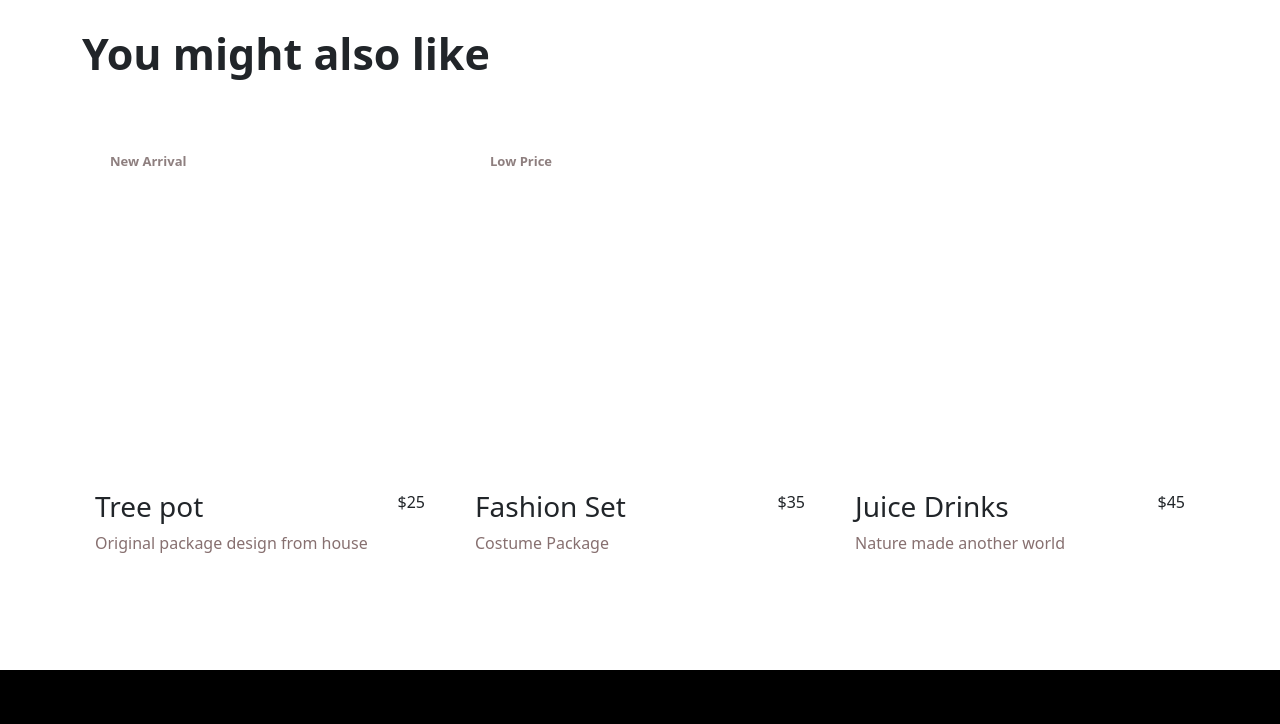
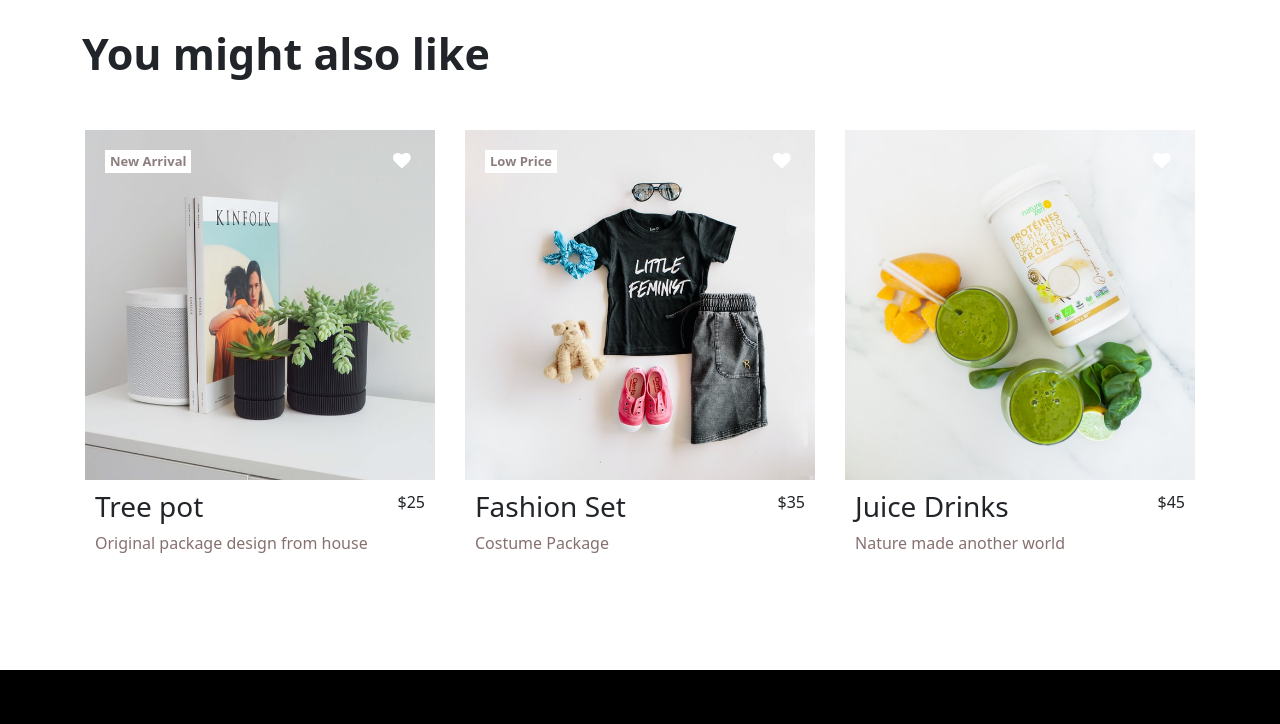
Before and after one commit to SENTHIL-7/web-template, a plain HTML site: page product-detail.html in a window 1280 px wide. Shown: the part 1020-1744 px from the top of the page. Drawn offline with nearby package versions, Linux system fonts and the light colour scheme.

Commit message:
update product details

```diff
--- a/product-detail.html
+++ b/product-detail.html
@@ -157,7 +157,7 @@
     <div class="FeaturedProductsContainer">
 
       <div class="fpBox">
-        <div class="fpBox1">
+        <div class="fpBox1" style="background: url(image/p1.jpeg) ;  background-size: cover; ">
           <span>New Arrival</span>
           <i class="fa fa-heart" aria-hidden="true"></i>
         </div>
@@ -172,7 +172,8 @@
 
 
       <div class="fpBox fpboxc2">
-        <div class="fpBox2">
+        <div class="fpBox2" style=" background: url(image/p2.jpeg) ;
+        background-size: cover;">
           <span>Low Price</span>
           <i class="fa fa-heart" aria-hidden="true"></i>
         </div>
@@ -185,7 +186,8 @@
         </div>
       </div>
       <div class="fpBox ">
-        <div class="fpBox3">
+        <div class="fpBox3" style=" background: url(image/p3.jpeg) ;
+        background-size: cover;">
           <i class="fa fa-heart" aria-hidden="true"></i>
         </div>
         <div class="fpBox1Price">
```
